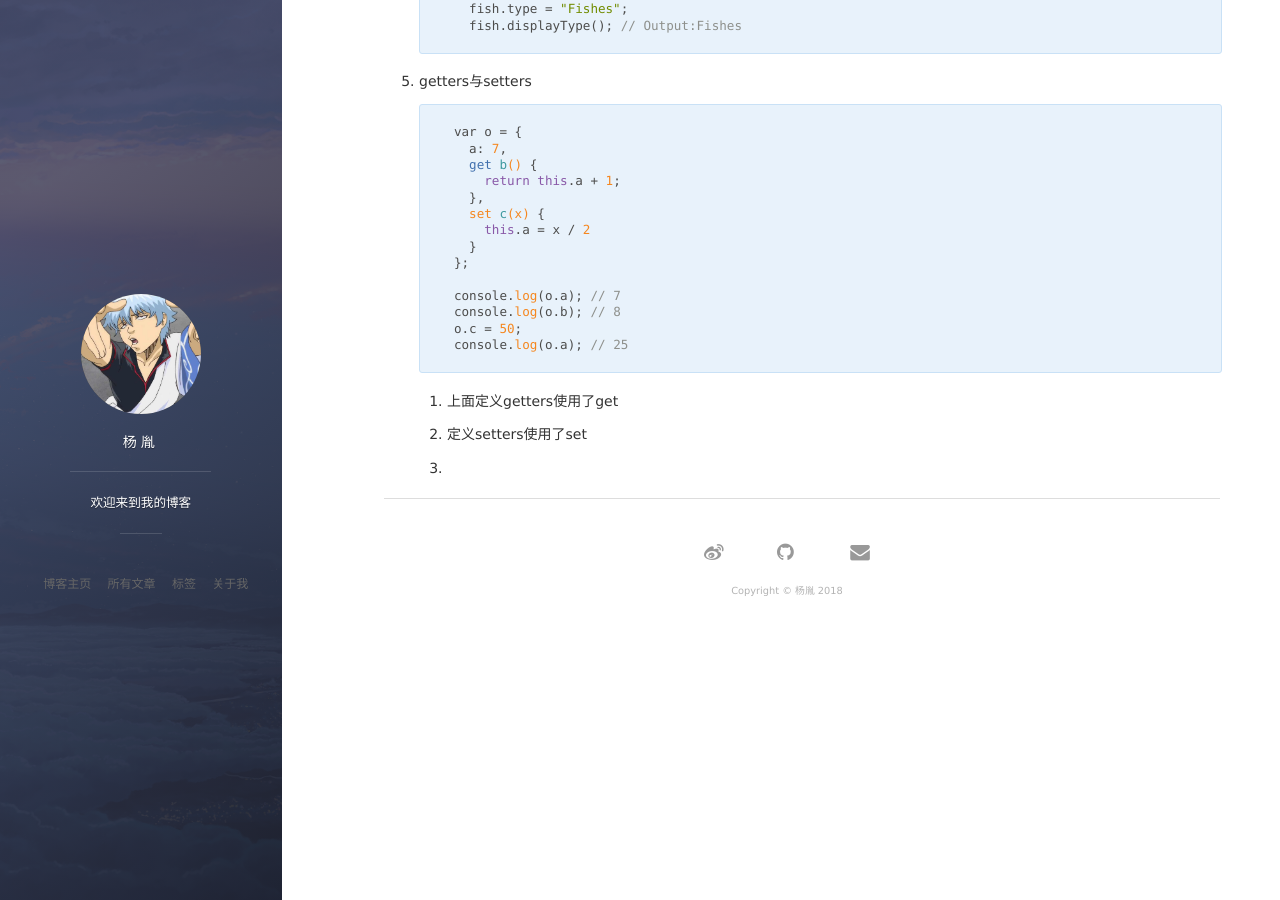
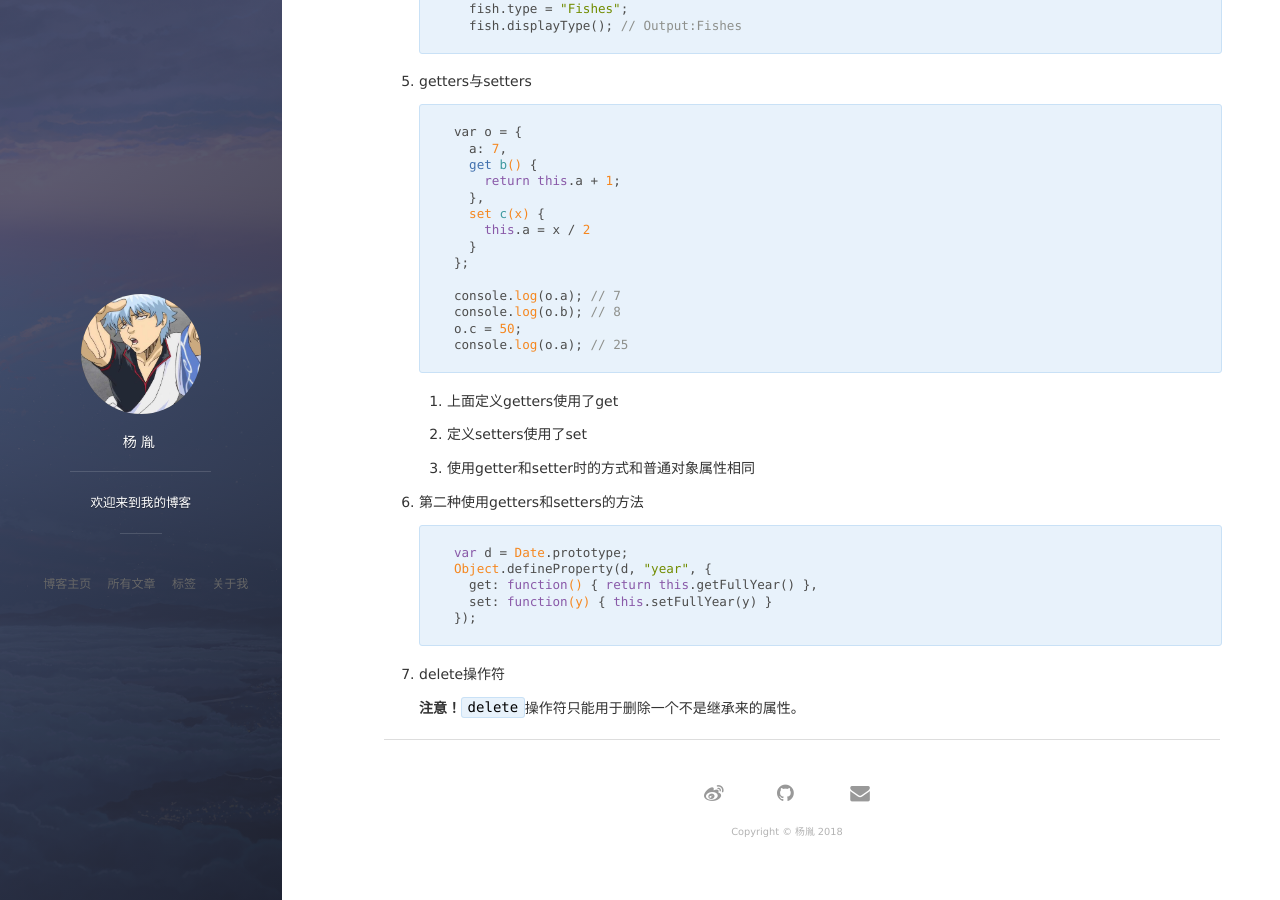
Before and after one commit to ginnko/old-blog, a Jekyll site: the page built from _posts/2018-07-18-javascript查漏补缺之十-使用对象.md, in a window 1280 px wide and 900 px high, scrolled down 1034 px. Built offline with Jekyll 4.4.1, drawn with Linux system fonts in a browser that asks for light colours; nearby versions of some CDN libraries; comment, search, counter and statistics services are not loaded.

Commit message:
finish object of js

````diff
--- a/_posts/2018-07-18-javascript查漏补缺之十-使用对象.md
+++ b/_posts/2018-07-18-javascript查漏补缺之十-使用对象.md
@@ -83,4 +83,18 @@ tag: javascript
 
     2. 定义setters使用了set
 
-    3.
+    3. 使用getter和setter时的方式和普通对象属性相同
+
+6. 第二种使用getters和setters的方法
+
+    ```
+    var d = Date.prototype;
+    Object.defineProperty(d, "year", {
+      get: function() { return this.getFullYear() },
+      set: function(y) { this.setFullYear(y) }
+    });
+    ```
+
+7. delete操作符
+
+    **注意！**`delete`操作符只能用于删除一个不是继承来的属性。
````
